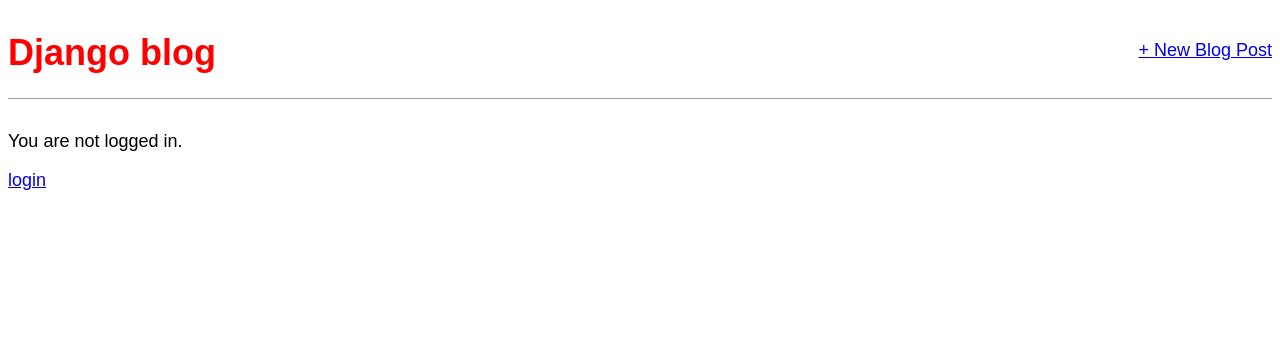
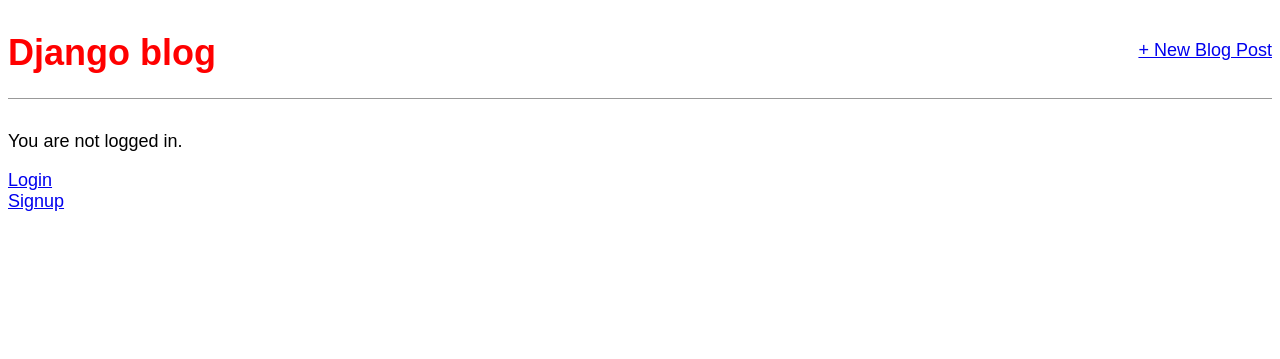
Before and after one commit to thearghyadutta/myblog, a Django app: template templates/home.html in a window 1280 px wide. Shown: the top 359 px of the page. Run offline with Django 3.2, Linux system fonts and the light colour scheme; the template is opened without the code that fills it, so the values that code supplies are empty.

Commit message:
Add files via upload

```diff
--- a/templates/base.html
+++ b/templates/base.html
@@ -18,10 +18,11 @@
             </header>
             {% if user.is_authenticated %}
                 <p>Hi {{ user.username }}!</p>
-                <p><a href="{% url 'logout' %}">logout</a></p>
+                <p><a href="{% url 'logout' %}">Logout</a></p>
             {% else %}
                 You are not logged in.</p>
-                <a href="{% url 'login' %}">login</a>
+                <a href="{% url 'login' %}">Login</a><br>
+                <a href="{%url 'signup' %}">Signup</a>
             {% endif %}
             {% block content %}
             {% endblock content %}
```
